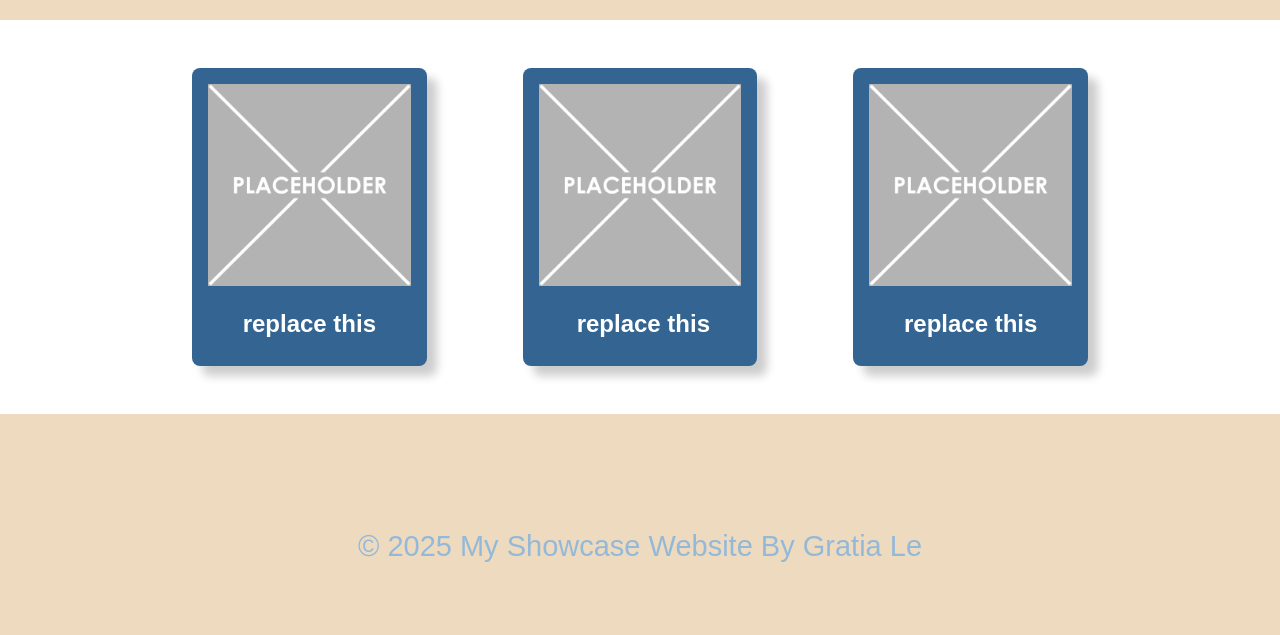
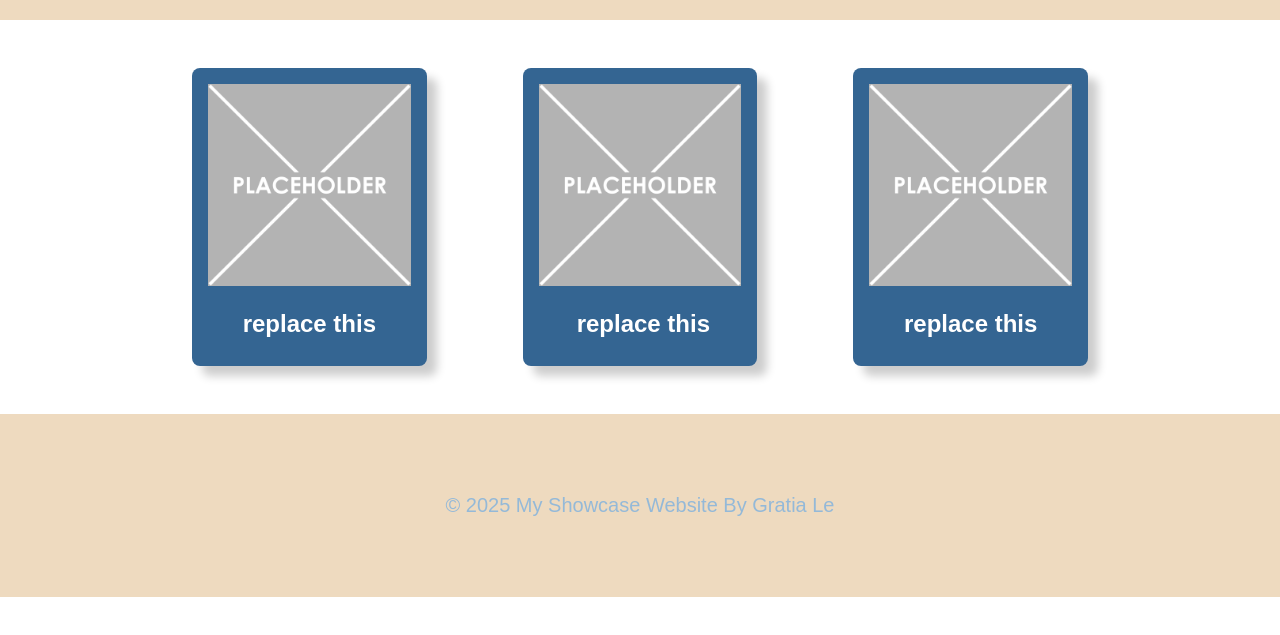
Before and after one commit to GratiaLe/MyYear10Website, a plain HTML site: page index.html in a window 1280 px wide. Shown: the part 313-948 px from the top of the page. After the commit the page ends 910 px from the top, so only its background shows below. Drawn offline with Linux system fonts and the light colour scheme.

Commit message:
footer text size

```diff
--- a/style.css
+++ b/style.css
@@ -76,6 +76,6 @@ img {
     background-color: rgb(238, 218, 191);
     color: rgb(148, 185, 216);
     text-align: center;
-    font-size: 29px;
+    font-size: 20px;
     padding: 3em 3em;
 }
```
Also changed, not shown: images/digitech portfolio banner.png (added).
